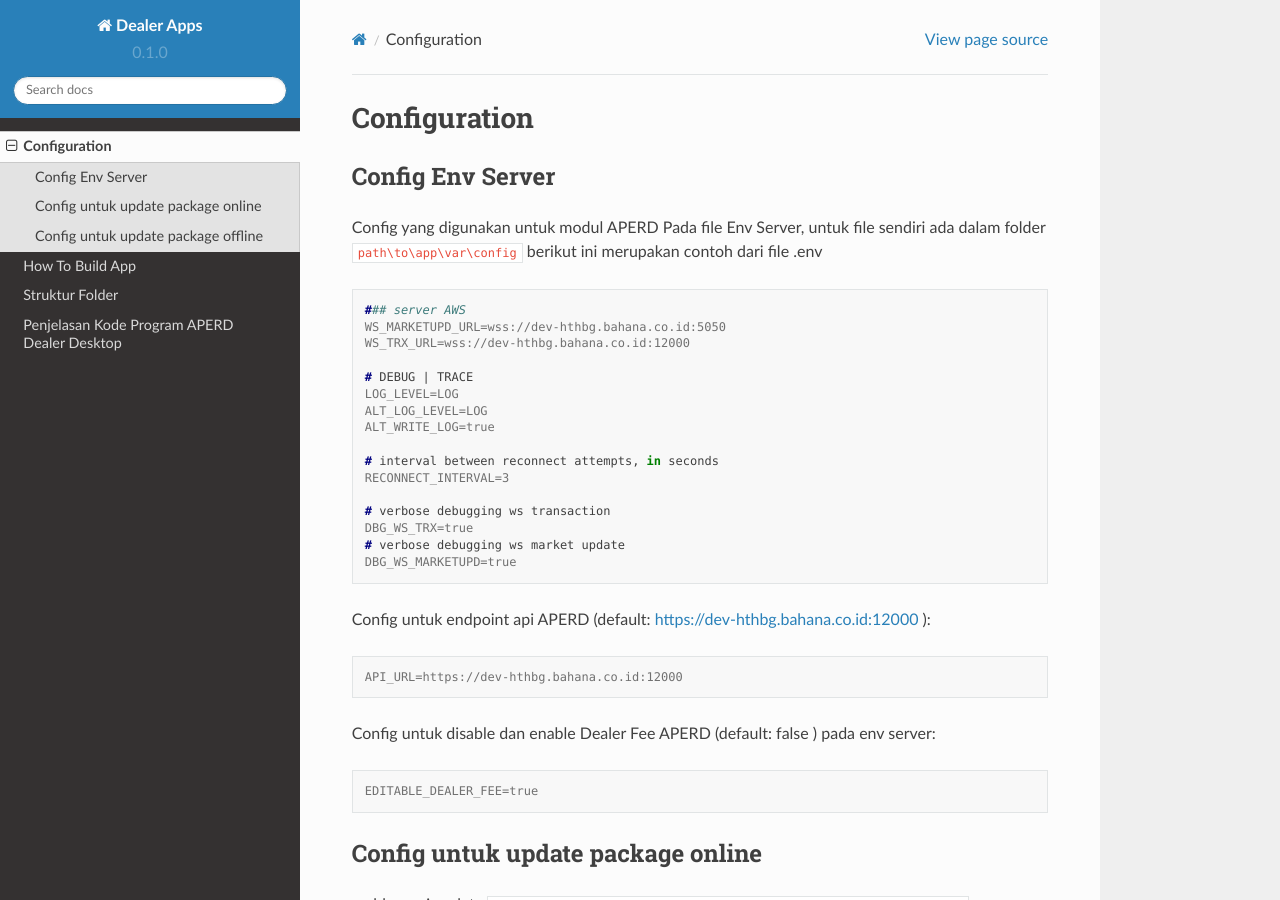
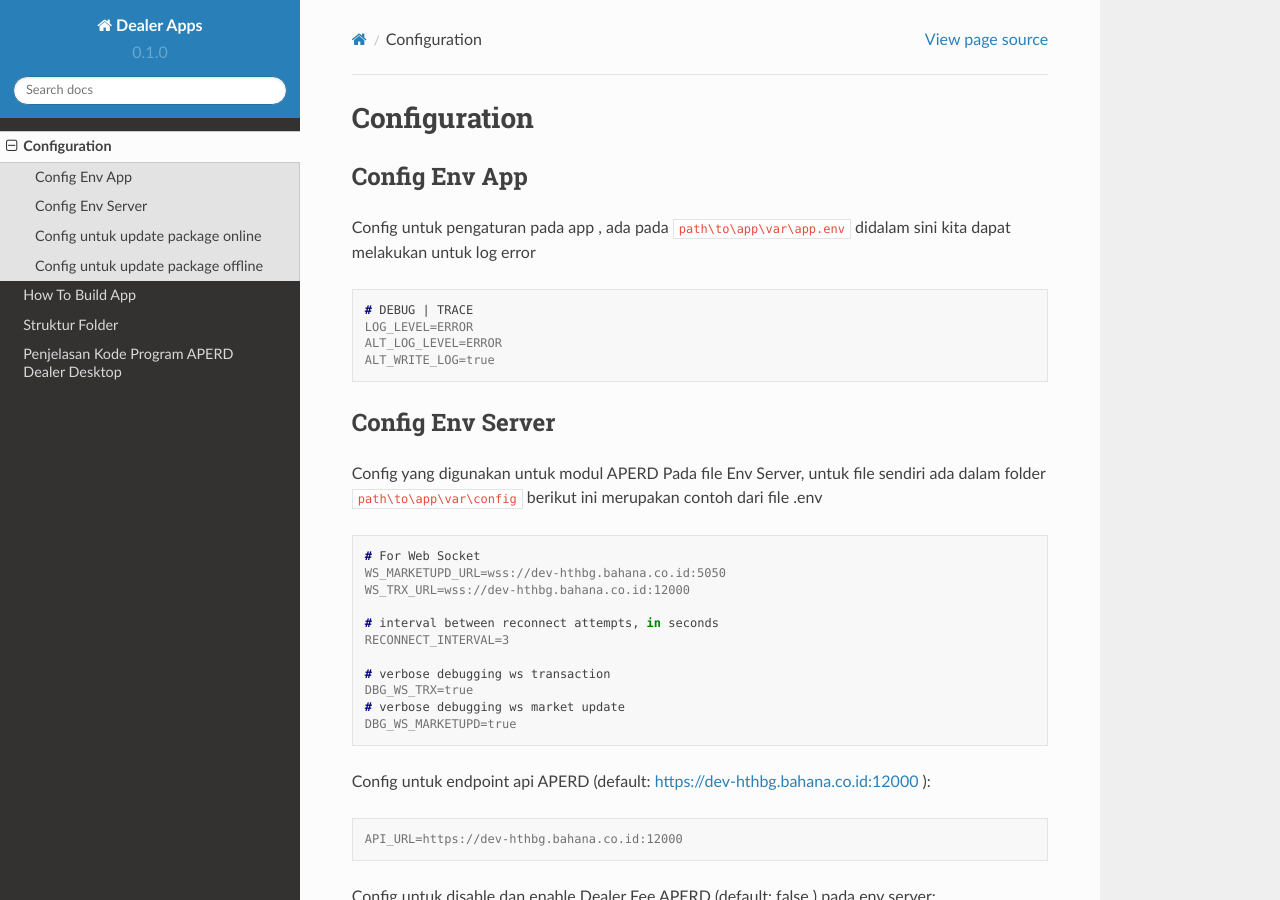
Before and after one commit to arvinrasheda/dealer-docs, a Sphinx documentation site: the page built from docs/source/config.rst, in a window 1280 px wide and 900 px high. Built offline with Sphinx 7.4.7 and the Read the Docs theme 2.0.0, drawn with Linux system fonts in a browser that asks for light colours; pages that are not in the unit, such as notebooks, are missing from menus.

Commit message:
update: conf app

```diff
--- a/docs/source/config.rst
+++ b/docs/source/config.rst
@@ -1,5 +1,16 @@
 Configuration
 ===================================
+
+Config Env App
+----------------
+Config untuk pengaturan pada app , ada pada ``path\to\app\var\app.env`` didalam sini kita dapat melakukan untuk log error
+
+.. code-block:: console
+
+    # DEBUG | TRACE
+    LOG_LEVEL=ERROR
+    ALT_LOG_LEVEL=ERROR
+    ALT_WRITE_LOG=true
 
 
 Config Env Server
@@ -9,14 +20,9 @@ berikut ini merupakan contoh dari file .env
 
 .. code-block:: console
 
-    ### server AWS
+    # For Web Socket
     WS_MARKETUPD_URL=wss://dev-hthbg.bahana.co.id:5050
     WS_TRX_URL=wss://dev-hthbg.bahana.co.id:12000
-
-    # DEBUG | TRACE
-    LOG_LEVEL=LOG
-    ALT_LOG_LEVEL=LOG
-    ALT_WRITE_LOG=true
 
     # interval between reconnect attempts, in seconds
     RECONNECT_INTERVAL=3
```
